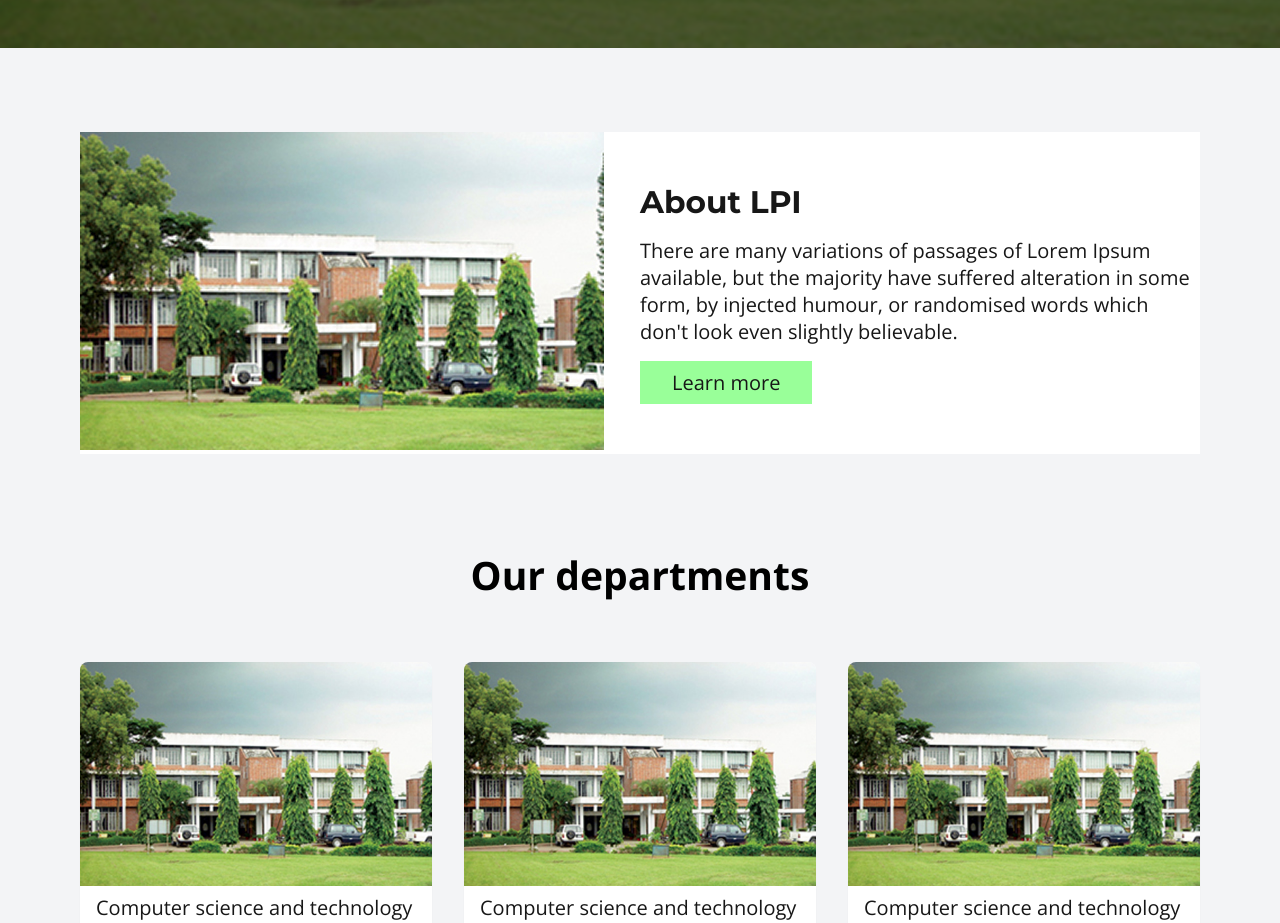
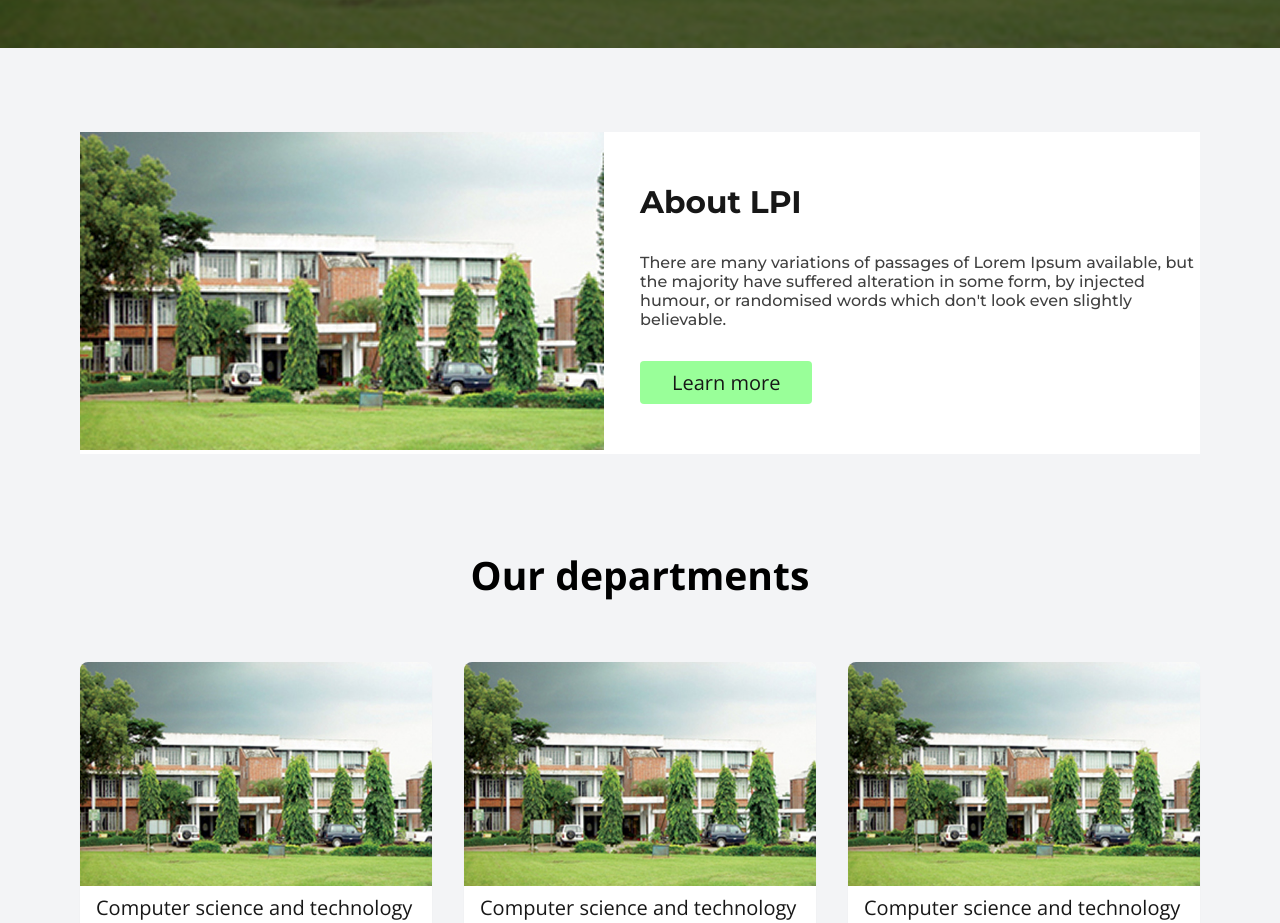
Before and after one commit to al-imam/lpi, a React (Vite) app: page / in a window 1280 px wide. Shown: the part 780-1703 px from the top of the page. Built offline with nearby package versions, Linux system fonts and the light colour scheme.

Commit message:
add hover state change gaping

```diff
--- a/src/components/Study/study.module.css
+++ b/src/components/Study/study.module.css
@@ -6,6 +6,7 @@
 
 .image {
   width: 100%;
+  height: 100%;
   object-fit: cover;
 }
 
@@ -13,7 +14,8 @@
   display: flex;
   flex-direction: column;
   justify-content: center;
-  row-gap: 1rem;
+  row-gap: 2rem;
+  width: 100%;
 }
 
 .title {
@@ -24,10 +26,10 @@
 }
 
 .subtitle {
-  font-family: var(--ff-os);
-  font-weight: var(--fw-400);
-  font-size: var(--h5);
-  color: var(--gray-900);
+  font-family: var(--ff-m);
+  font-weight: var(--fw-500);
+  font-size: var(--h6);
+  color: var(--gray-700);
 }
 
 .link {
@@ -38,4 +40,10 @@
   font-size: var(--h5);
   color: var(--gray-900);
   padding: 0.5rem 2rem;
+  border-radius: 0.25rem;
+  transition: background-color 200ms ease-out;
 }
+
+.link:hover {
+  background-color: var(--hover);
+}
```
